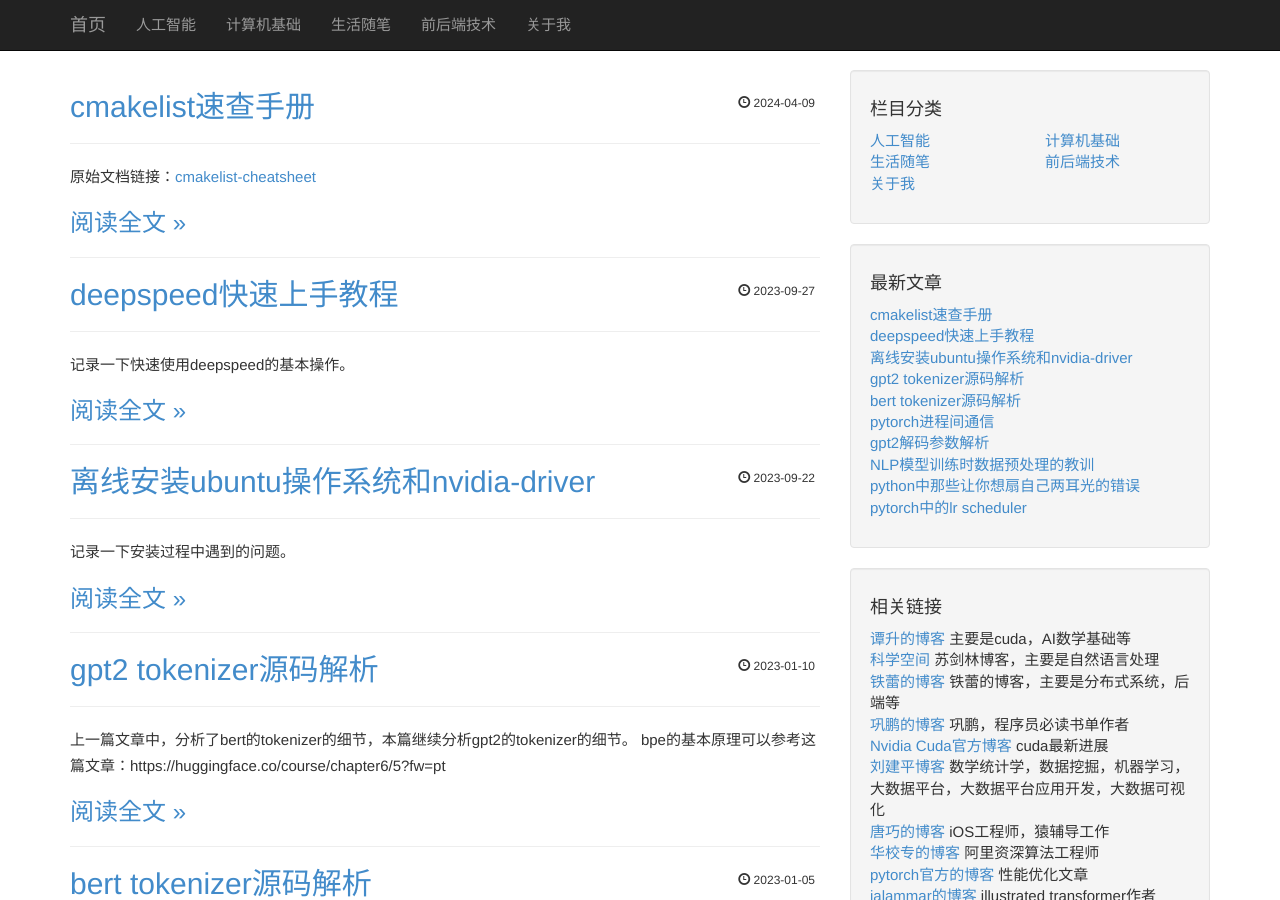
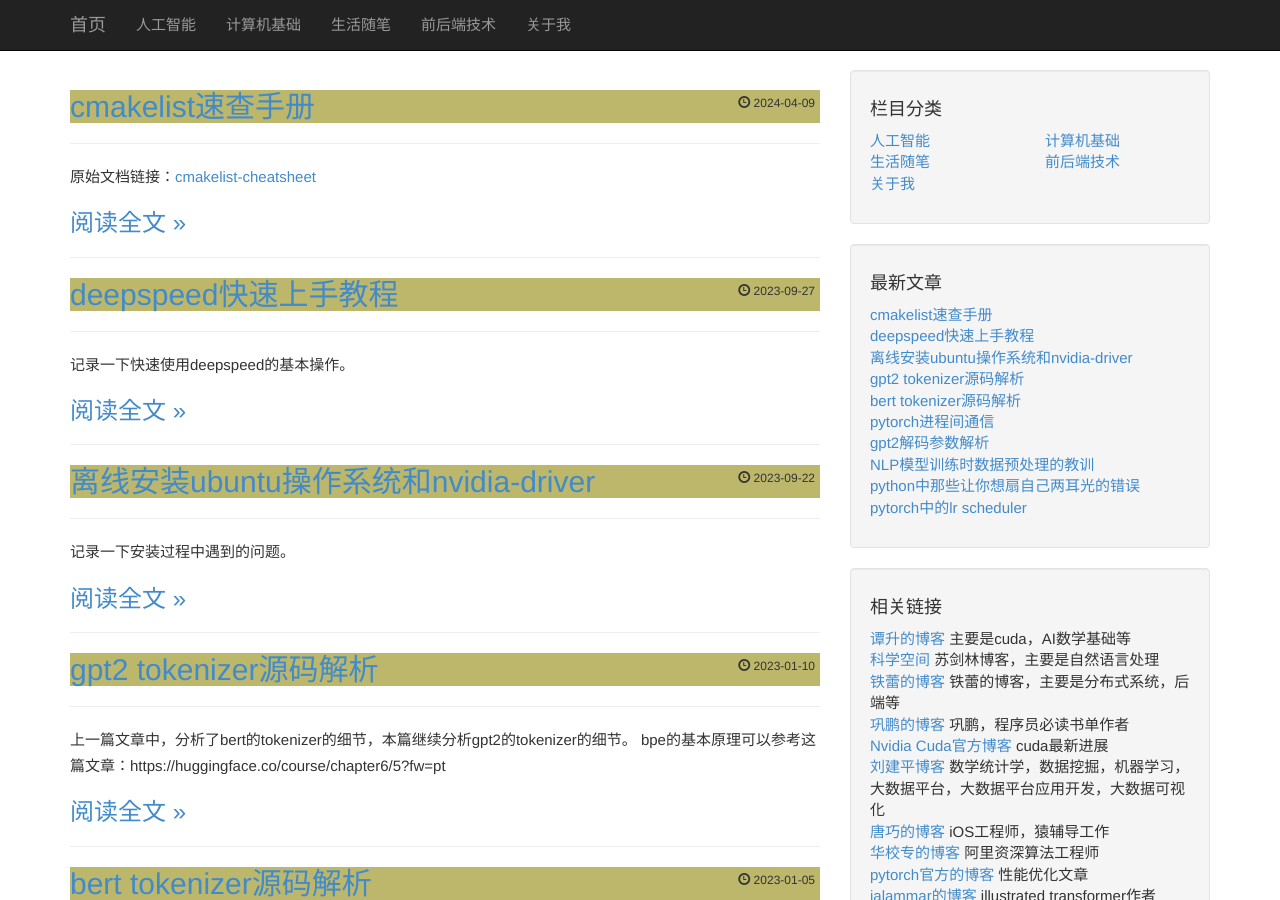
Before and after one commit to liwenju0/liwenju0.github.io, a Jekyll site: the page built from index.html, in a window 1280 px wide and 900 px high. Built offline with Jekyll 4.4.1, drawn with Linux system fonts in a browser that asks for light colours; the list of posts is cut into pages by our own code.

Commit message:
调整标题背景色

```diff
--- a/index.html
+++ b/index.html
@@ -5,7 +5,7 @@ title: "欢迎来到"
 
 <!-- Loop output paged posts -->
 {% for post in paginator.posts %}
-<h2>
+<h2 style="background-color: darkkhaki;">
   <a href="{{ post.url }}">
     {{ post.title }}
   </a>
```
